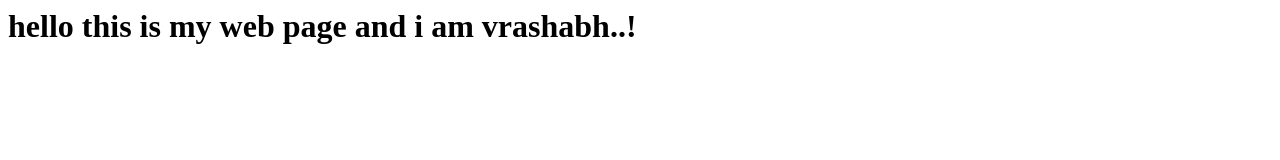
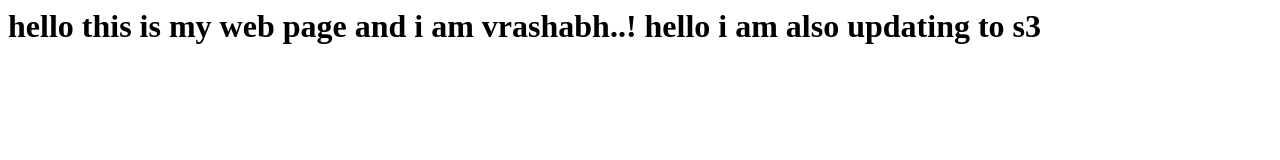
Before and after one commit to VRASHABHPATIL/devops, a plain HTML site: page index.html in a window 1280 px wide. Drawn offline with Linux system fonts and the light colour scheme.

Commit message:
Update index.html

```diff
--- a/index.html
+++ b/index.html
@@ -2,6 +2,7 @@
   <body>
     <h1>
       hello this is my web page and i am vrashabh..!
+      hello  i am also updating to s3
     </h1>
   </body>
 </html>
```
